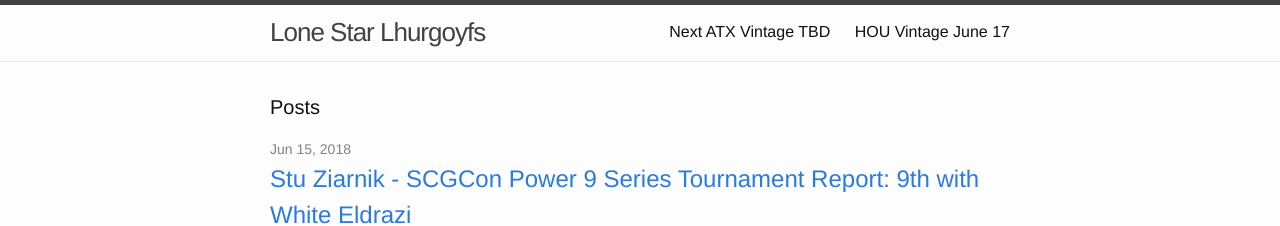
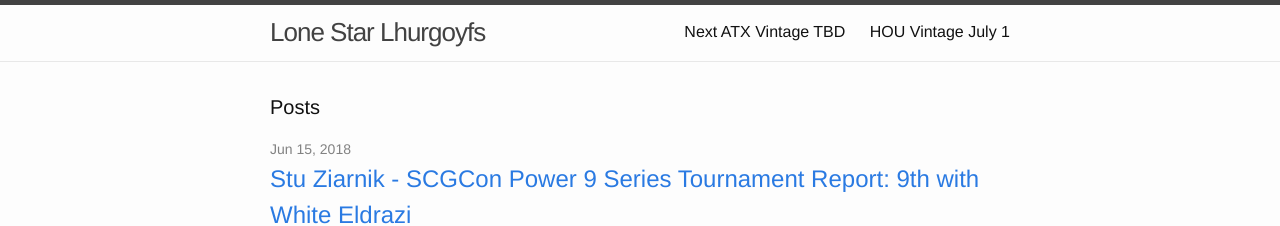
Before and after one commit to LoneStarLhurgoyfs/lonestarlhurgoyfs.github.io, a Jekyll site: the page built from index.md, in a window 1280 px wide and 900 px high. Shown: the top 226 px of the window. Built offline with Jekyll 4.4.1, drawn with Linux system fonts in a browser that asks for light colours.

Commit message:
New date

```diff
--- a/HOUVintage.md
+++ b/HOUVintage.md
@@ -1,6 +1,6 @@
 ---
 layout: page
-title: "HOU Vintage June 17"
+title: "HOU Vintage July 1"
 permalink: /HOUVintage/
 redirect_from: "/nextVintageTournament/"
 ---
@@ -10,7 +10,7 @@ redirect_from: "/nextVintageTournament/"
 
 # Quick Facts:
 
-Date: June 17, 2018
+Date: July 1, 2018
 Location: [Rudyard's Pub](http://www.rudyardspub.com/wordpress/)  2010 Waugh Dr
 Houston, Texas, 77006 [[MAP]](https://goo.gl/maps/mBxMSRjrDAU2)
 Registration Time: 12:30 PM
```
